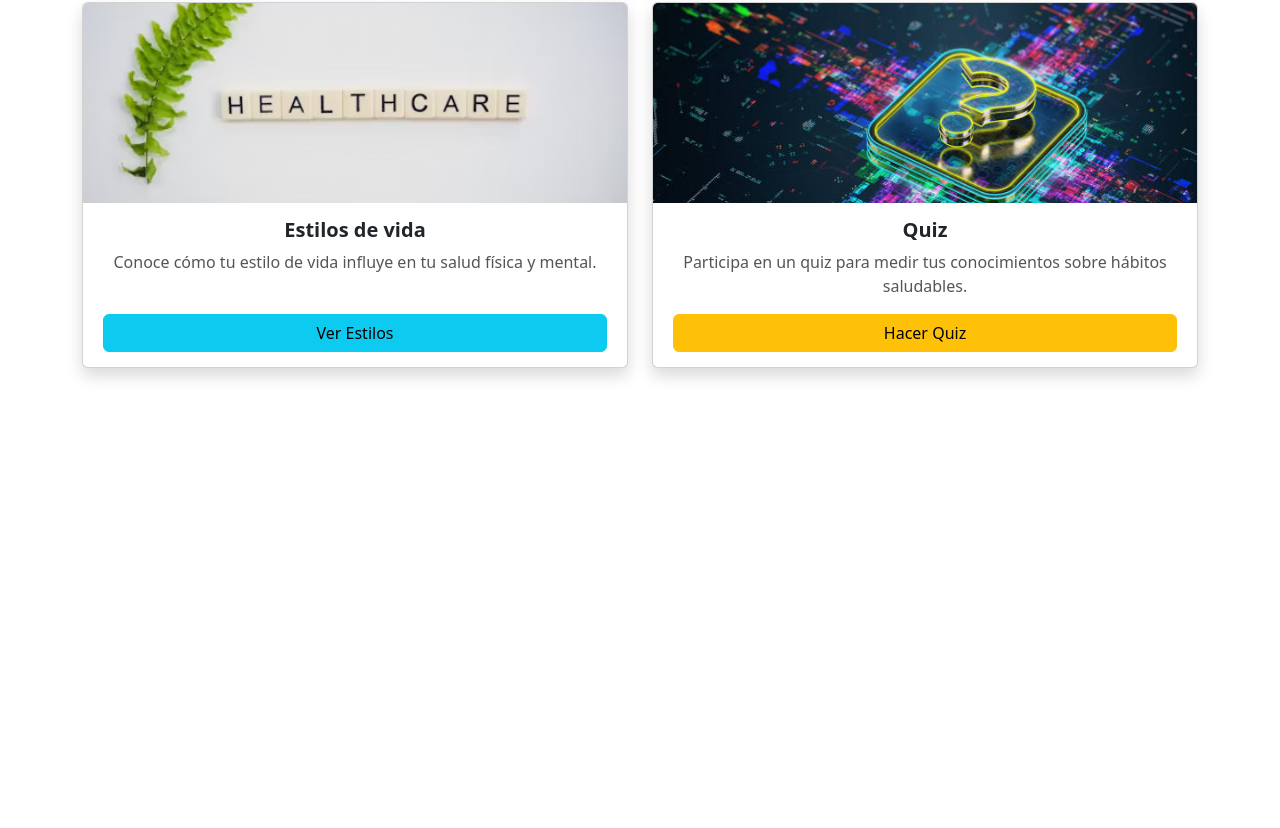
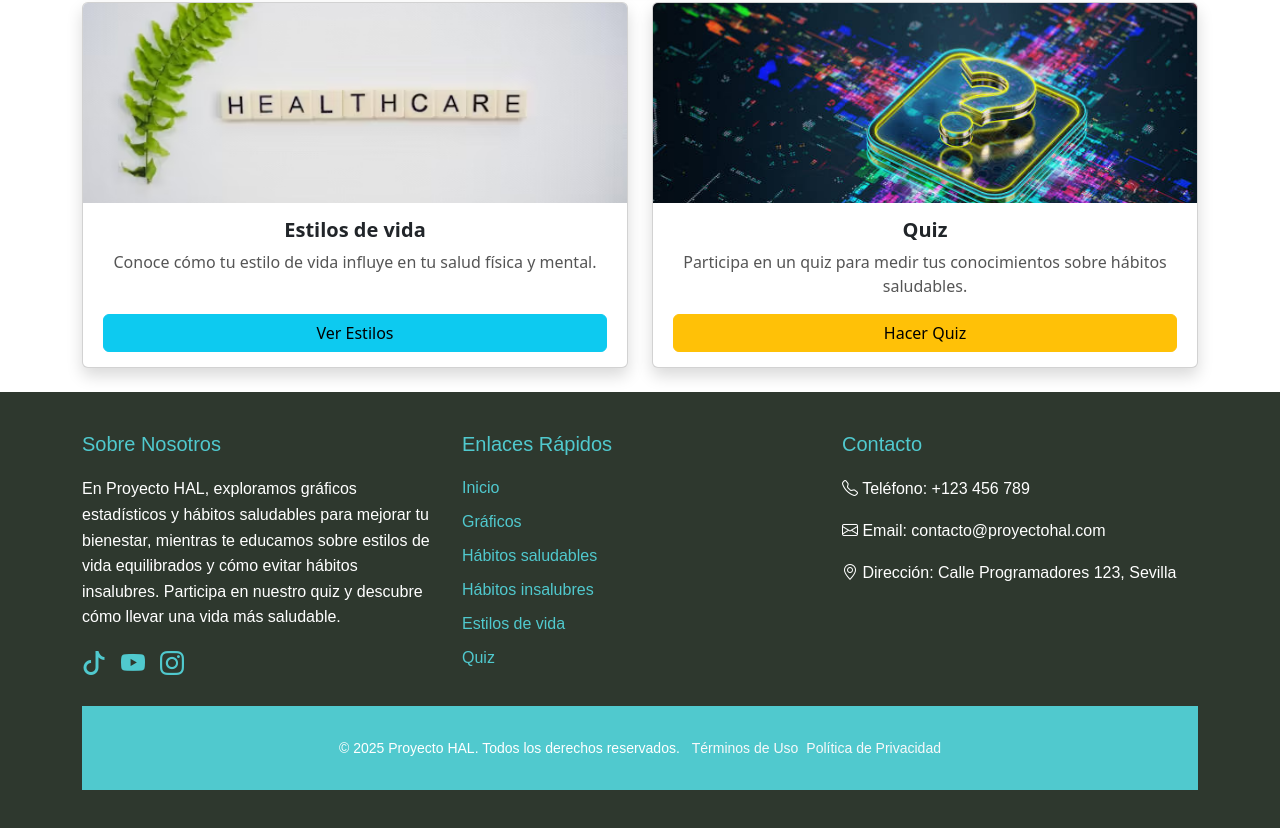
Before and after one commit to RLeandro05/Proyecto_HAL, an Angular app: page / in a window 1280 px wide. Shown: the part 522-1350 px from the top of the page. Before the commit the page ends 914 px from the top, so only its background shows below. Built offline with nearby package versions, Linux system fonts and the light colour scheme.

Commit message:
footer primera version

```diff
--- a/src/app/app.component.html
+++ b/src/app/app.component.html
@@ -1,3 +1,4 @@
 
 
 <router-outlet />
+<app-footer></app-footer>
--- a/src/app/components/footer/footer.component.css
+++ b/src/app/components/footer/footer.component.css
@@ -0,0 +1,63 @@
+/* Estilos personalizados */
+.footer {
+    background-color: #2E382E; /* Fondo verde oscuro */
+    color: white;
+    padding: 40px 0;
+    font-family: 'Arial', sans-serif;
+  }
+
+  .footer h5 {
+    color: #50C9CE; /* Título en tono turquesa */
+    margin-bottom: 20px;
+  }
+
+  .footer p {
+    color: white;
+    line-height: 1.6;
+  }
+
+  .footer a {
+    color: #50C9CE; /* Enlaces en tono turquesa */
+    text-decoration: none;
+    transition: transform 0.3s ease, color 0.3s ease;
+  }
+
+  .footer a:hover {
+    color: white; /* Cambio de color al pasar el mouse */
+    transform: scale(1.1); /* Aumento de tamaño al pasar el mouse */
+  }
+
+  .social-icons a {
+    color: #50C9CE; /* Iconos sociales en tono turquesa */
+    font-size: 24px;
+    margin-right: 15px;
+    transition: transform 0.3s ease, color 0.3s ease;
+  }
+
+  .social-icons a:hover {
+    color: white; /* Cambio de color al pasar el mouse */
+    transform: scale(1.3); /* Aumento de tamaño al pasar el mouse */
+  }
+
+  .footer .list-unstyled li {
+    margin-bottom: 10px;
+  }
+
+  .footer-bottom {
+    background-color: #50C9CE; /* Fondo turquesa para la parte inferior */
+    padding: 15px 0;
+  }
+
+  .footer-bottom p {
+    color: white;
+    font-size: 14px;
+  }
+
+  @media (max-width: 768px) {
+    .footer .row {
+      text-align: center; /* Centrar texto en pantallas pequeñas */
+    }
+    .footer .col-md-4 {
+      margin-bottom: 20px; /* Espaciado entre secciones en pantallas pequeñas */
+    }
+  }
--- a/src/app/components/footer/footer.component.html
+++ b/src/app/components/footer/footer.component.html
@@ -1 +1,57 @@
-<p>footer works!</p>
+<footer class="footer">
+    <div class="container">
+      <div class="row">
+        <!-- Sección "Sobre Nosotros" -->
+        <div class="col-md-4">
+          <h5>Sobre Nosotros</h5>
+
+            <p>
+                En Proyecto HAL, exploramos gráficos estadísticos y hábitos saludables para mejorar tu bienestar,
+                mientras te educamos sobre estilos de vida equilibrados y cómo evitar hábitos insalubres.
+                Participa en nuestro quiz y descubre cómo llevar una vida más saludable.
+            </p>
+
+          <div class="social-icons mt-3">
+            <a href="#"><i class="bi bi-tiktok"></i></a>
+            <a href="#"><i class="bi bi-youtube"></i></a>
+            <a href="#"><i class="bi bi-instagram"></i></a>
+          </div>
+          <br>
+        </div>
+
+
+
+        <!-- Sección "Enlaces Rápidos" -->
+        <div class="col-md-4">
+          <h5>Enlaces Rápidos</h5>
+          <ul class="list-unstyled">
+            <li><a href="#">Inicio</a></li>
+            <li><a href="#">Gráficos</a></li>
+            <li><a href="#">Hábitos saludables</a></li>
+            <li><a href="#">Hábitos insalubres</a></li>
+            <li><a href="#">Estilos de vida</a></li>
+            <li><a href="#">Quiz</a></li>
+          </ul>
+        </div>
+
+        <!-- Sección "Contacto" -->
+        <div class="col-md-4">
+          <h5>Contacto</h5>
+          <p><i class="bi bi-telephone"></i> Teléfono: +123 456 789</p>
+          <p><i class="bi bi-envelope"></i> Email: contacto&#64;proyectohal.com</p>
+          <p><i class="bi bi-geo-alt"></i> Dirección: Calle Programadores 123, Sevilla</p>
+        </div>
+      </div>
+
+      <!-- Pie del footer -->
+      <div class="footer-bottom">
+        <div class="container text-center py-3">
+          <p class="mb-0">
+            &copy; 2025 Proyecto HAL. Todos los derechos reservados.
+            <a href="#" class="ms-2 link-light text-decoration-none">Términos de Uso</a>
+            <a href="#" class="ms-2 link-light text-decoration-none">Política de Privacidad</a>
+          </p>
+        </div>
+      </div>
+    </div>
+  </footer>
```
